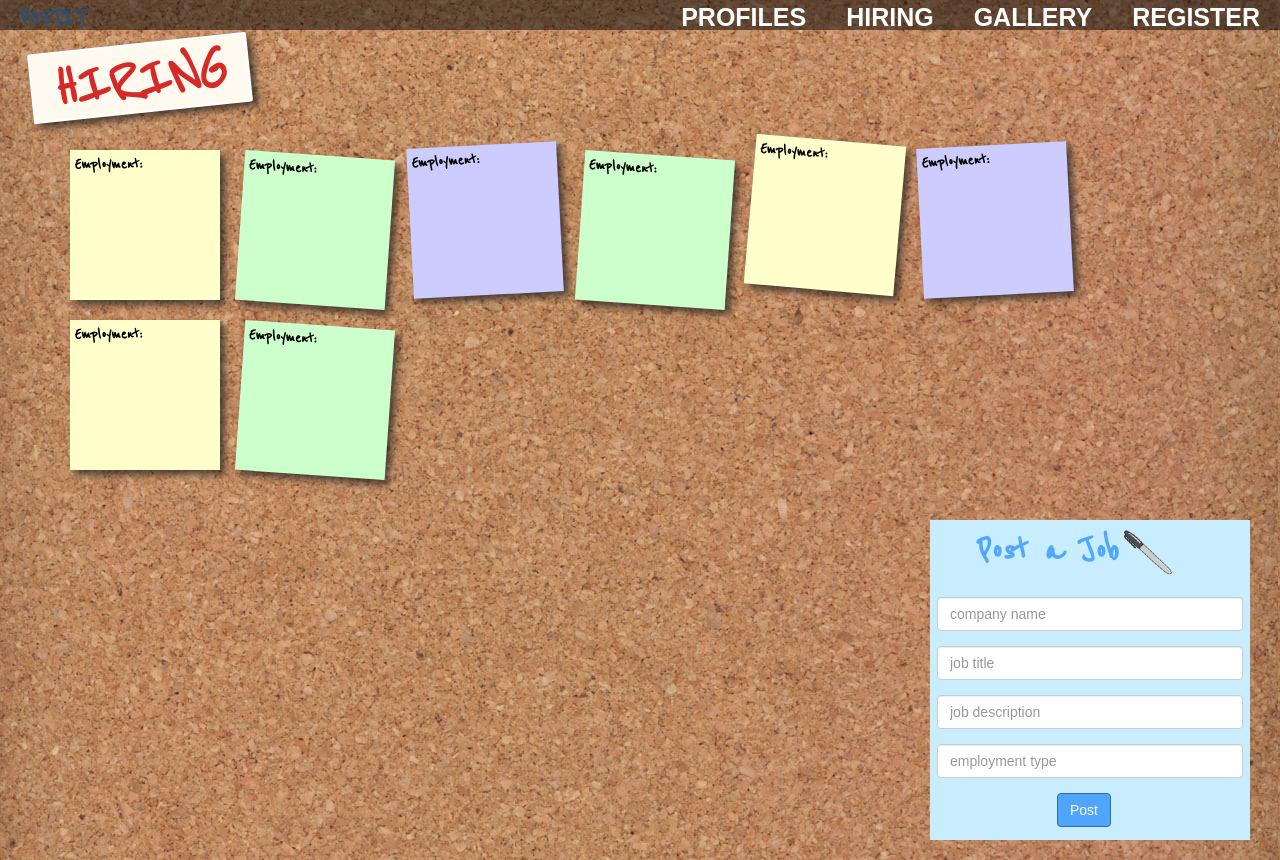
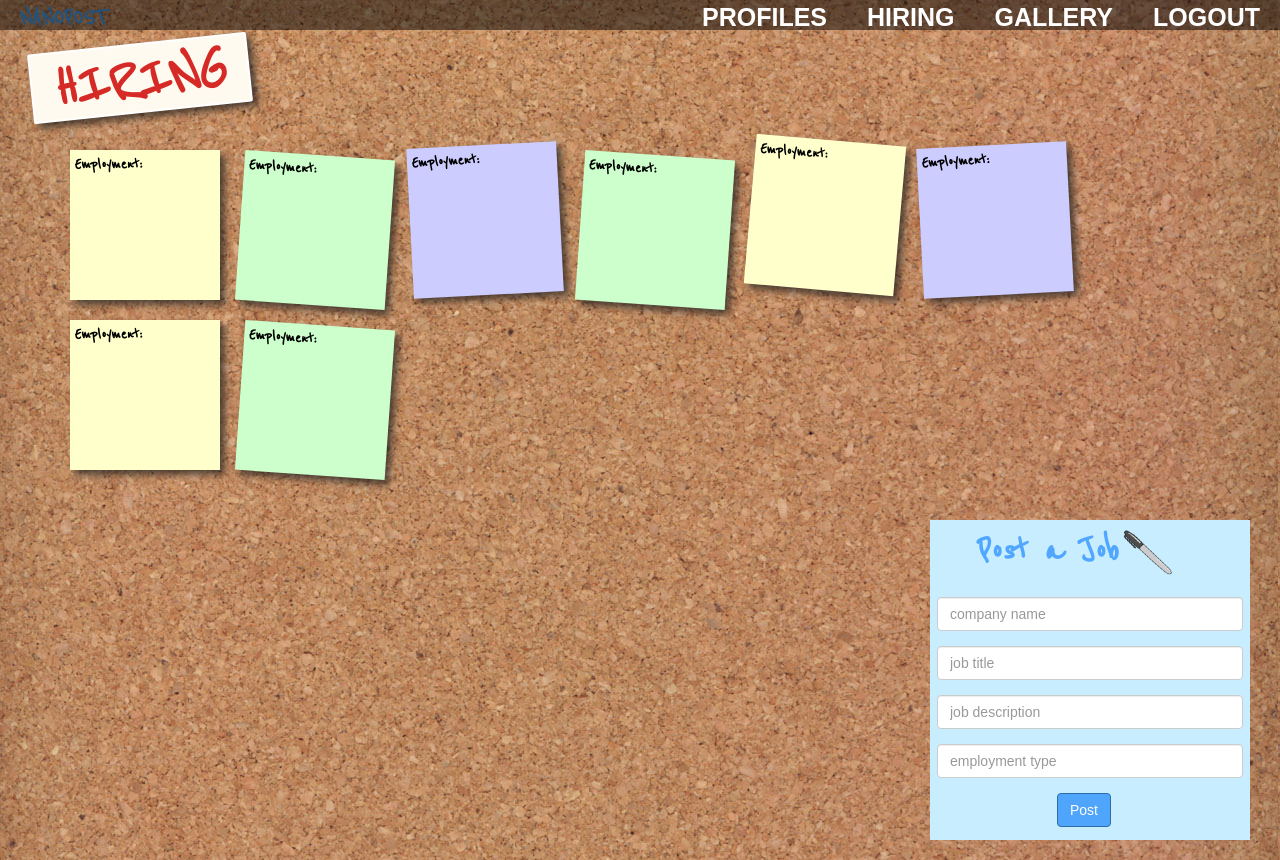
Before and after one commit to staysee/project4, a plain HTML site: page client/index.html at #!/hiring in a window 1280 px wide. Drawn offline with nearby package versions, Linux system fonts and the light colour scheme; some packages are replaced by stand-ins of ours; no server answers.

Commit message:
changed postit to NanoPost

```diff
--- a/client/index.html
+++ b/client/index.html
@@ -1,7 +1,7 @@
 <!DOCTYPE html>
 <html ng-app="Project4" ui-router-styles>
 <head>
-  <title>PostIt</title>
+  <title>NanoPost</title>
 
   <!-- Style -->
   <link rel="stylesheet" href="http://fonts.googleapis.com/css?family=Reenie+Beanie:regular">
--- a/client/templates/hiring.html
+++ b/client/templates/hiring.html
@@ -1,7 +1,7 @@
   <div class="nav">
-    <div id="logo"><a ui-sref="home">PostIt</a></div>
+    <div id="logo"><a ui-sref="home">NanoPost</a></div>
     <div id="logRegister">
-      <a>Register</a>
+      <a>LogOut</a>
 
     </div>
 
```
Also changed, not shown: client/templates/home.html (+3 -3 lines).
